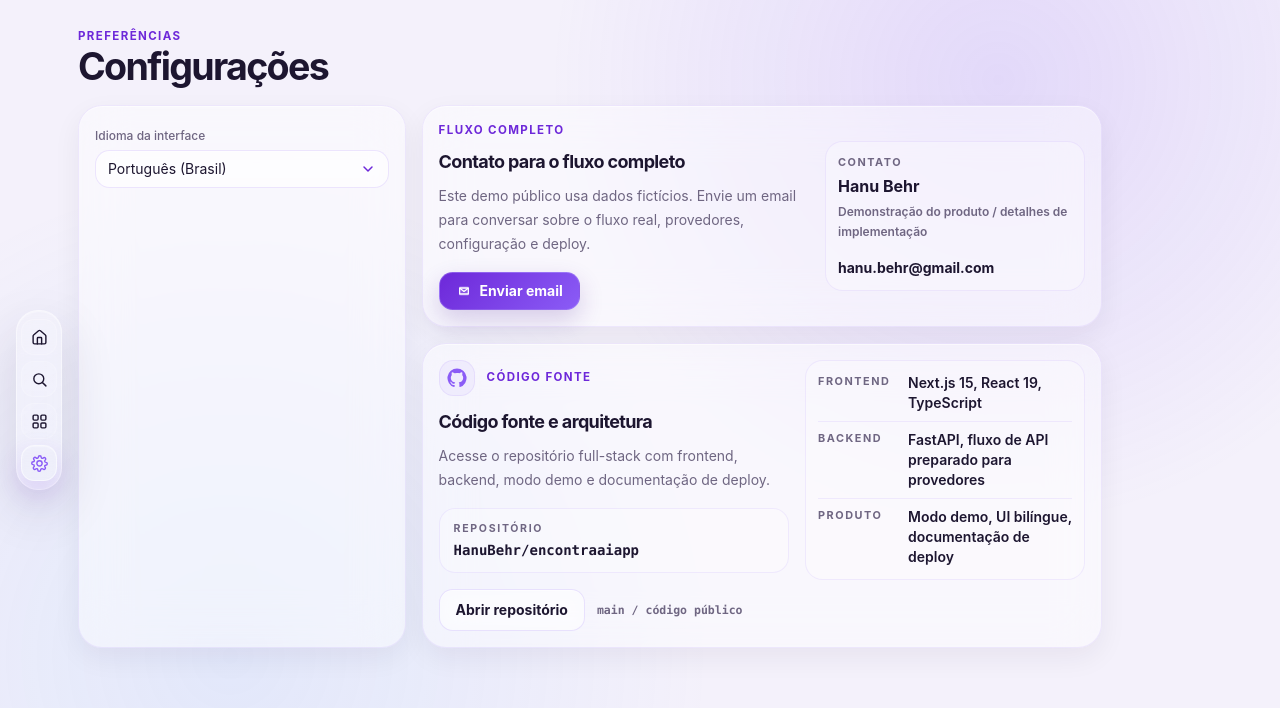
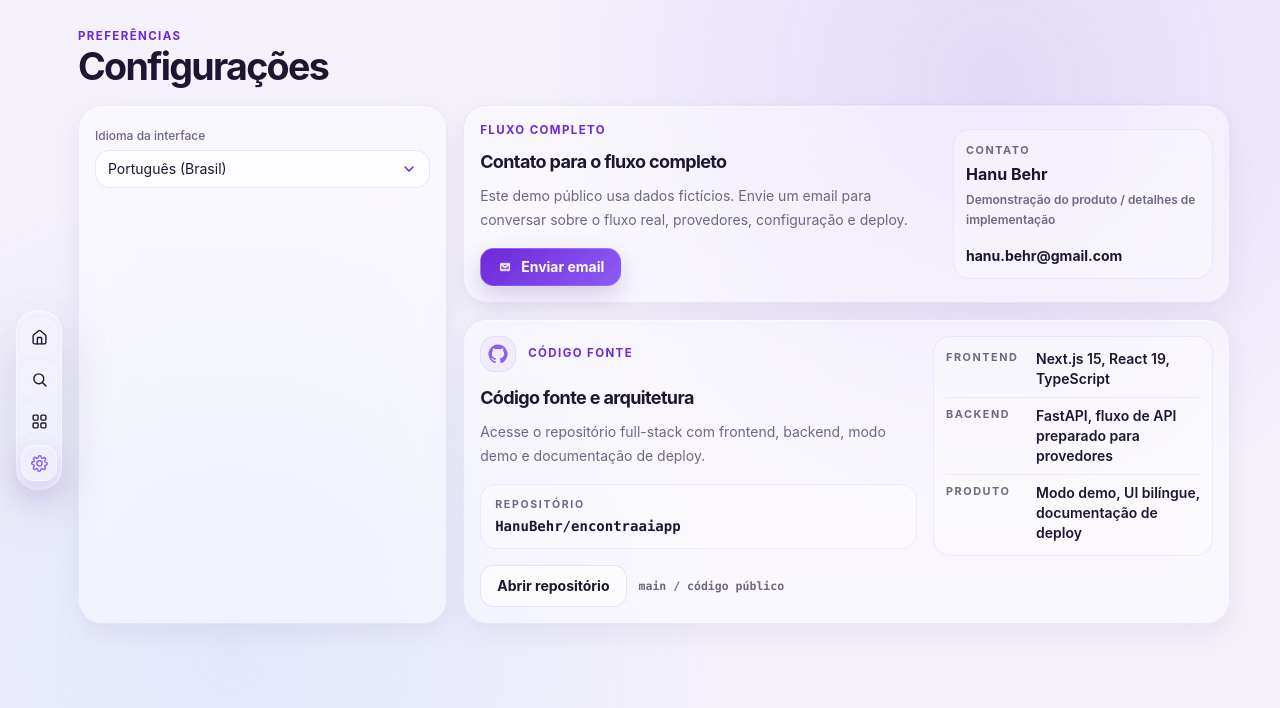
Before and after one commit to HanuBehr/encontraaiapp, a Next.js app in the folder web/: page /settings in a window 1280 px wide. Shown: the top 708 px of the page. Built offline with nearby package versions, Linux system fonts and the light colour scheme.

Commit message:
fix: improve app responsiveness

```diff
--- a/web/components/app-shell/AppShell.tsx
+++ b/web/components/app-shell/AppShell.tsx
@@ -215,7 +215,7 @@
 
       {/* Main */}
       <main className="relative z-10 w-full px-4 py-5 pb-16 sm:px-6 lg:pl-[78px] lg:pr-7 lg:py-7 lg:pb-7">
-        <div className="w-full max-w-[1900px]">{children}</div>
+        <div className="mx-auto w-full max-w-[2200px]">{children}</div>
       </main>
     </div>
   );
--- a/web/components/discovery/DiscoveryWorkspace.tsx
+++ b/web/components/discovery/DiscoveryWorkspace.tsx
@@ -786,7 +786,7 @@
   ];
 
   return (
-    <div className="space-y-5 lg:max-w-[1800px]">
+    <div className="space-y-5 lg:max-w-[2200px]">
       <form onSubmit={runPreview} className="space-y-5">
         <div className="flex flex-col gap-3">
           <div className="flex flex-col gap-1.5 lg:flex-row lg:items-end lg:justify-between">
--- a/web/components/settings/SettingsWorkspace.tsx
+++ b/web/components/settings/SettingsWorkspace.tsx
@@ -19,7 +19,7 @@
         </div>
       </div>
 
-      <div className="grid max-w-5xl gap-4 lg:grid-cols-[minmax(260px,0.65fr)_minmax(0,1.35fr)]">
+      <div className="grid max-w-6xl gap-4 lg:grid-cols-[minmax(260px,0.65fr)_minmax(0,1.35fr)]">
         <section className="rounded-[1.5rem] border border-brand-orchid/10 bg-white/[0.44] p-4 shadow-[0_10px_28px_rgba(29,22,48,0.06),inset_0_1px_0_rgba(255,255,255,0.54)] backdrop-blur-xl">
           <div className="block max-w-sm">
             <span className="text-xs font-medium text-brand-muted">{t("settings.languageLabel")}</span>
```
